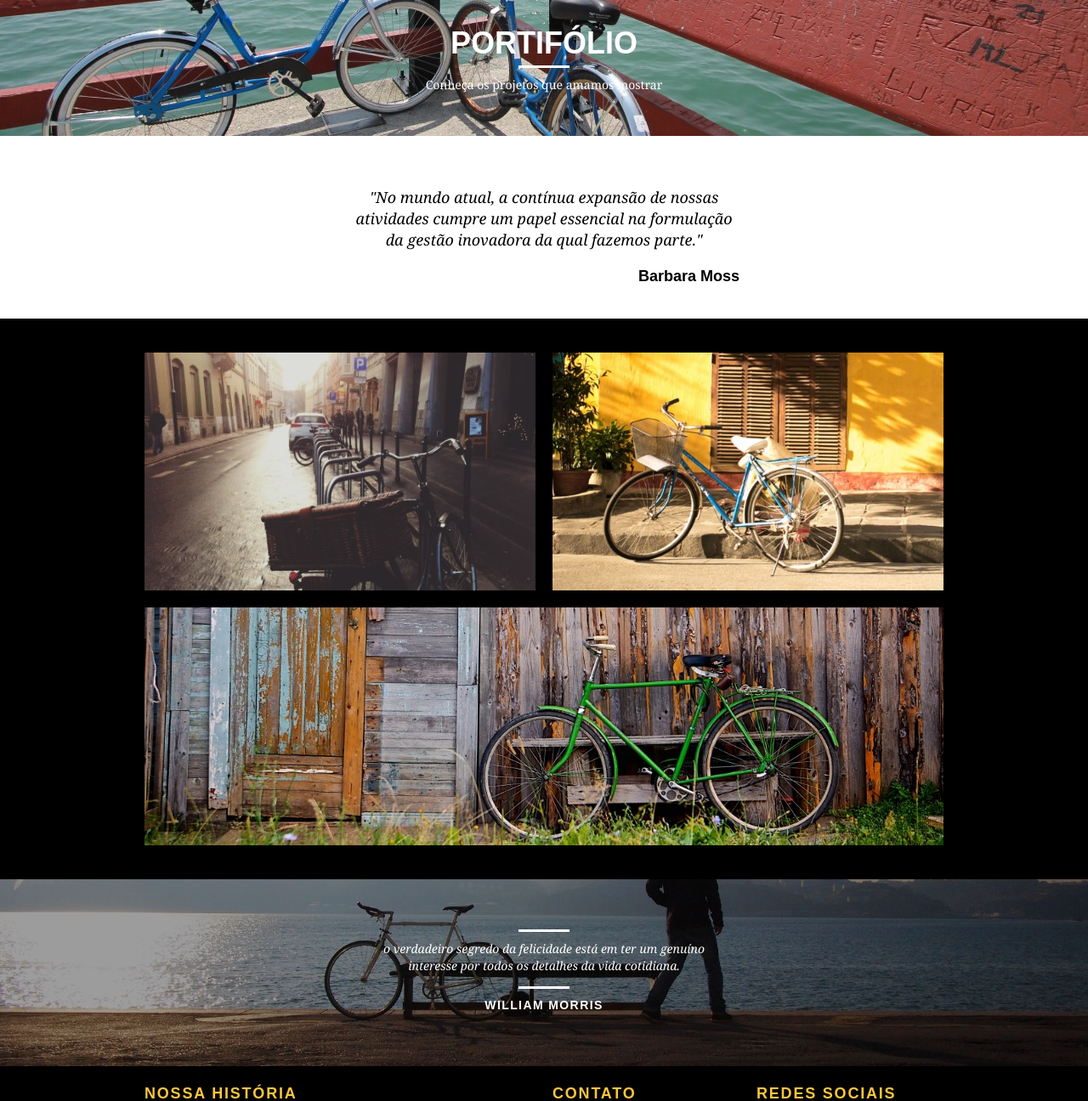
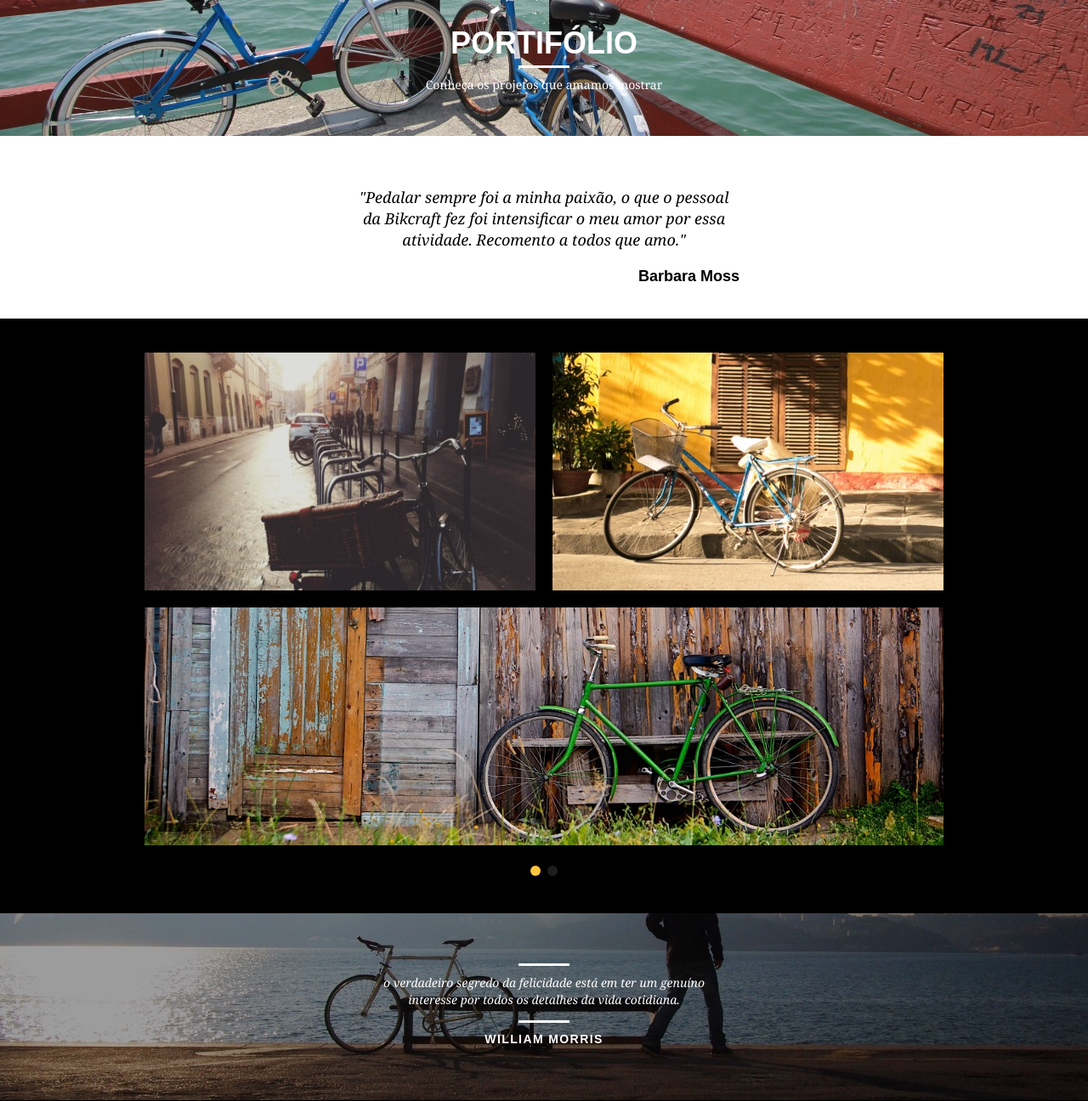
Before and after one commit to abnerjp/bikcraft, a PHP site: page /portifolio.html in a window 1280 px wide. Shown: the part 92-1388 px from the top of the page at 85% size. Run offline with PHP 8.4, Linux system fonts and the light colour scheme.

Commit message:
Adicionado script para criação de slides e adicionado slide na página de Portifólio

```diff
--- a/contato.html
+++ b/contato.html
@@ -9,6 +9,7 @@
     <link rel="stylesheet" href="css/style.css" />
     <link rel="stylesheet" href="css/contato.css" />
     <link rel="stylesheet" href="css/responsivo.css" />
+    <script>document.documentElement.classList.add("js");</script>
   </head>
   <body>
     <header class="header">
@@ -129,5 +130,6 @@
         </div>
       </div>
     </footer>
+    <script src="./js/script.js"></script>
   </body>
 </html>
--- a/css/style.css
+++ b/css/style.css
@@ -376,3 +376,44 @@ img {
   background: #fec63e;
   padding: 20px 0;
 }
+
+
+/* JavaScript */
+.js [data-slide] {
+  position: relative;
+}
+
+.js [data-slide] > * {
+  position: absolute;
+  top: 0px;
+  opacity: 0;
+}
+
+.js [data-slide] > .active {
+  position: relative;
+  opacity: 1;
+  transition: 1500ms;
+}
+
+.js [data-slide-nav] {
+  display: block;
+  text-align: center;
+  margin-top: 20px;
+}
+
+.js [data-slide-nav] button {
+  display: inline-block;
+  width: 12px;
+  height: 12px;
+  margin: 4px;
+  border: none;
+  padding: 0px;
+  border-radius: 6px;
+  text-indent: -99px;
+  overflow: hidden;
+  background-color: #1d1d1d;
+}
+
+[data-slide-nav] button.active{
+  background-color: #fec63e;
+}
--- a/index.html
+++ b/index.html
@@ -8,6 +8,7 @@
     <link rel="stylesheet" href="css/grid.css" />
     <link rel="stylesheet" href="css/style.css" />
     <link rel="stylesheet" href="css/responsivo.css" />
+    <script>document.documentElement.classList.add("js");</script>
   </head>
   <body>
 
@@ -173,5 +174,6 @@
         </div>
       </div>
     </footer>
+    <script src="./js/script.js"></script>
   </body>
 </html>
--- /dev/null
+++ b/js/script.js
@@ -0,0 +1,14 @@
+if (window.SimpleSlide) {
+  new SimpleSlide({
+    slide: "quote",
+    auto: true,
+    time: 5000,
+  });
+
+  new SimpleSlide({
+    slide: "portifolio",
+    auto: true,
+    time: 10000,
+    nav: true
+  });
+}
--- a/portifolio.html
+++ b/portifolio.html
@@ -9,6 +9,7 @@
     <link rel="stylesheet" href="css/style.css" />
     <link rel="stylesheet" href="css/portifolio.css" />
     <link rel="stylesheet" href="css/responsivo.css" />
+    <script>document.documentElement.classList.add("js");</script>
   </head>
   <body>
     <header class="header">
@@ -33,25 +34,52 @@
       </div>
     </section>
 
-    <section class="container">
+    <section class="container" data-slide="quote">
       <blockquote class="quote-clientes">
         <p>
-          "No mundo atual, a contínua expansão de nossas atividades cumpre um
-          papel essencial na formulação da gestão inovadora da qual fazemos
-          parte."
+          "Pedalar sempre foi a minha paixão, o que o pessoal da Bikcraft fez
+          foi intensificar o meu amor por essa atividade. Recomento a todos que
+          amo."
         </p>
         <cite>Barbara Moss</cite>
+      </blockquote>
+      <blockquote class="quote-clientes">
+        <p>
+          "Nada melhor do que dar um rolê com a minha Bikcraft na orla. Essa é a
+          minha companheira mais fiel, nunca me traiu e esta sempre a minha
+          disposição."
+        </p>
+        <cite>Jhony Rato</cite>
+      </blockquote>
+      <blockquote class="quote-clientes">
+        <p>
+          "Aqueles que ainda não possuem uma Bikcraft, não sabem o que estão
+          perdendo. A precisão é absurda e a velocidade transcedental. Nunca vi
+          nada igual."
+        </p>
+        <cite>Bernardo</cite>
       </blockquote>
     </section>
 
     <section class="portifolio">
-      <div class="container">
+      <div class="container" data-slide="portifolio">
         <ul class="portifolio-lista">
           <li class="grid-8">
             <img src="img/portfolio/retro.jpg" alt="Bicicleta Retrô" />
           </li>
           <li class="grid-8">
             <img src="img/portfolio/passeio.jpg" alt="Bicicleta Passeio" />
+          </li>
+          <li class="grid-16">
+            <img src="img/portfolio/esporte.jpg" alt="Bicicleta Esporte" />
+          </li>
+        </ul>
+        <ul class="portifolio-lista">
+          <li class="grid-8">
+            <img src="img/portfolio/passeio.jpg" alt="Bicicleta Passeio" />
+          </li>
+          <li class="grid-8">
+            <img src="img/portfolio/retro.jpg" alt="Bicicleta Retrô" />
           </li>
           <li class="grid-16">
             <img src="img/portfolio/esporte.jpg" alt="Bicicleta Esporte" />
@@ -116,5 +144,7 @@
         </div>
       </div>
     </footer>
+    <script src="./js/simple-slide.js"></script>
+    <script src="./js/script.js"></script>
   </body>
 </html>
--- a/produtos.html
+++ b/produtos.html
@@ -9,6 +9,7 @@
     <link rel="stylesheet" href="css/style.css" />
     <link rel="stylesheet" href="css/produtos.css" />
     <link rel="stylesheet" href="css/responsivo.css" />
+    <script>document.documentElement.classList.add("js");</script>
   </head>
   <body>
     <header class="header">
@@ -197,5 +198,6 @@
         </div>
       </div>
     </footer>
+    <script src="./js/script.js"></script>
   </body>
 </html>
--- a/sobre.html
+++ b/sobre.html
@@ -9,6 +9,7 @@
     <link rel="stylesheet" href="css/style.css" />
     <link rel="stylesheet" href="css/sobre.css" />
     <link rel="stylesheet" href="css/responsivo.css" />
+    <script>document.documentElement.classList.add("js");</script>
   </head>
   <body>
     <header class="header">
@@ -140,5 +141,6 @@
         </div>
       </div>
     </footer>
+    <script src="./js/script.js"></script>
   </body>
 </html>
```
Also changed, not shown: js/simple-slide.js (added, +1 -0 lines).
